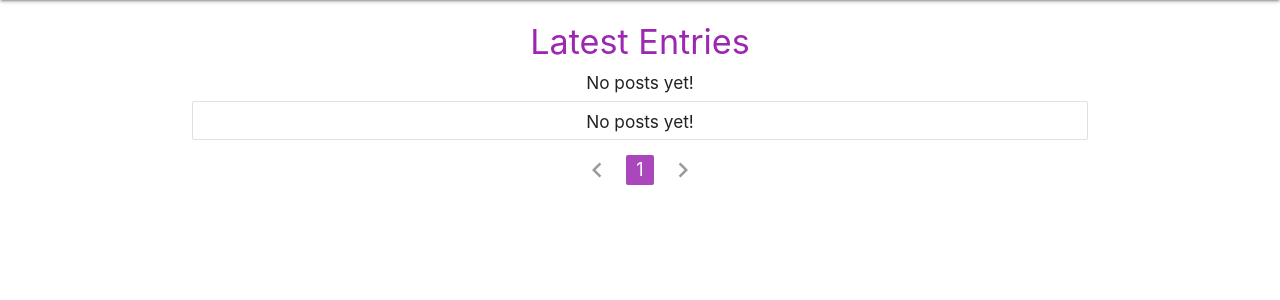
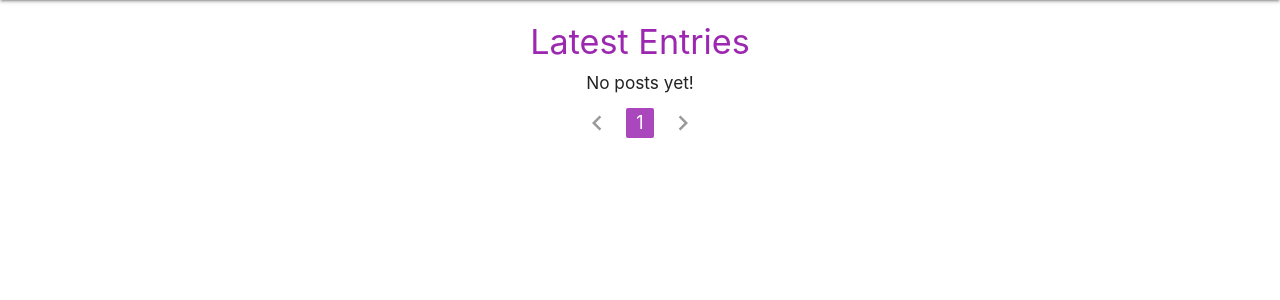
Before and after one commit to gertsfert/django_test, a Django app: page /posts/ in a window 1280 px wide. Shown: the part 64-364 px from the top of the page. Run offline with Django 3.2, Linux system fonts and the light colour scheme; data that the repository does not hold is empty.

Commit message:
removed depreciated code

```diff
--- a/mysite/posts/templates/posts/index.html
+++ b/mysite/posts/templates/posts/index.html
@@ -20,17 +20,6 @@
     {% empty %}
     <h6 class="center-align">No posts yet!</h6>
     {% endfor %}
-
-
-    <!-- OLD METHOD -->
-    <ul class='collection'>
-        {% for post in posts %}
-            <li class="collection-item"> <a href = "/posts/details/{{post.id}} "> {{post.title}} </a> </li>
-        {% empty %}
-            <h6 class='center-align'>No posts yet!</h6>
-        {% endfor %}
-
-    </ul>
 
 
     <!-- PAGINATION -->
```
